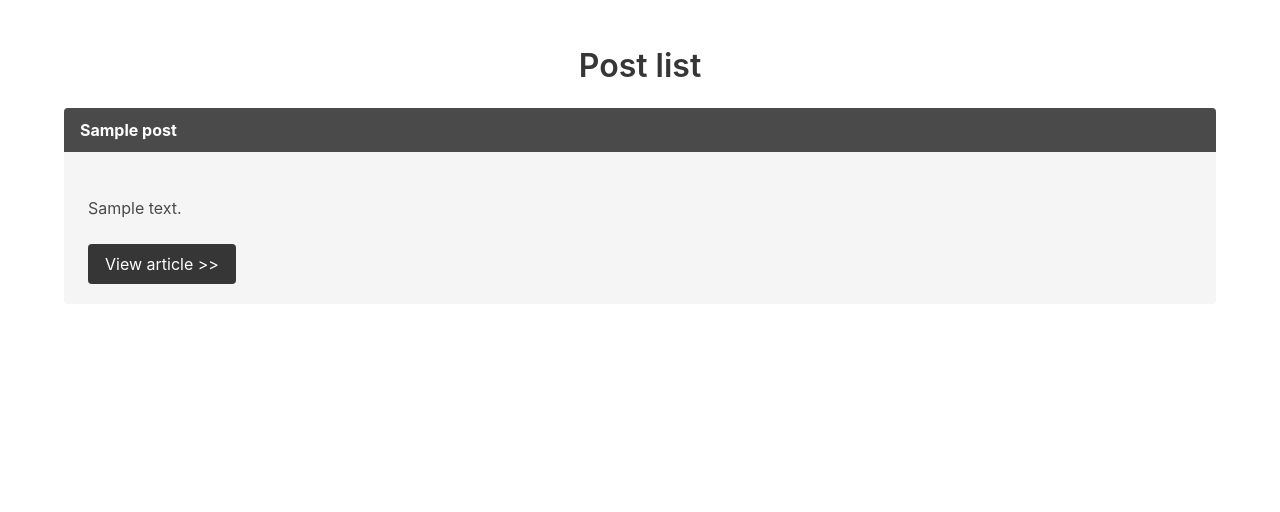
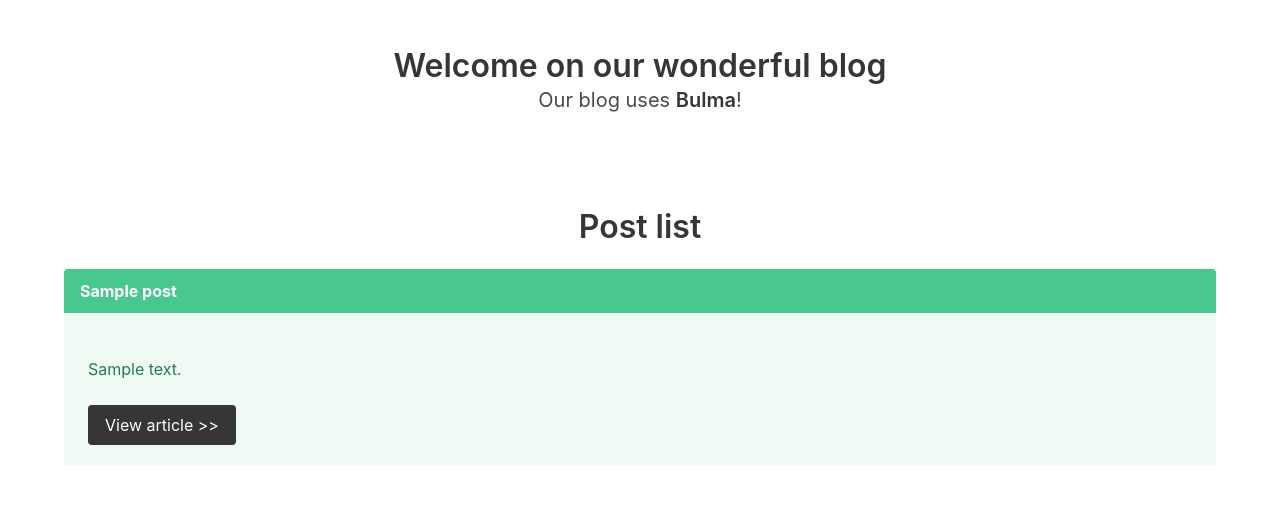
Before and after one commit to cmamon/symfony-blog, a Symfony app: template templates/post/index.html.twig in a window 1280 px wide. Shown: the top 512 px of the page. Run offline with Twig, Linux system fonts and the light colour scheme; the template is opened without the code that fills it: most values are stand-ins (such as "Sample title", 1, 10 or a date in 2020); some libraries are stand-ins or nearby versions.

Commit message:
Modification of  some routes and improvement on the post's presentation
Sort  the posts by seniority
Modification of the route / to show the post list and the welcome title
Highlighting the last post recieve

```diff
--- a/templates/post/index.html.twig
+++ b/templates/post/index.html.twig
@@ -5,20 +5,33 @@
 {% block body %}
   <section class="section">
     <div class="container">
+      <h1 class="title">Welcome on our wonderful blog</h1>
+
+      <p class="subtitle">
+        Our blog uses <strong>Bulma</strong>!
+      </p>
+    </div>
+  </section>
+  <section class="section">
+    <div class="container">
       <h1 class="title">Post list</h1>
 
       {% for post in posts %}
-      <article class="message">
+      {% if loop.index0 == 0 %}
+        <article class="message is-success">
+      {% else %}
+        <article class="message">
+      {% endif %}
         <div class="message-header">
-          <p>{{ post.name }}</p>
+          <p>{{ posts[loop.revindex0].name }}</p>
         </div>
         <div class="message-body">
-          <em>{{ post.publicationDate.format('H:i \o\n l jS F Y') }} </em><br>
-          {{ post.content }}
+          <em>{{ posts[loop.revindex0].publicationDate.format('H:i \o\n l jS F Y') }} </em><br>
+          {{ posts[loop.revindex0].content }}
         <br><br>
         <div class="field is-grouped">
           <p class="control">
-            <a class="button is-dark" href="{{ path('post_show', {'id': post.id}) }}">
+            <a class="button is-dark" href="{{ path('post_show', {'id': posts[loop.revindex0].id}) }}">
               View article >>
             </a>
           </p>
```
Also changed, not shown: config/routes.yaml (+3 -6 lines), src/Controller/BlogController.php (+1 -7 lines), src/Controller/PostController.php (+4 -6 lines).
